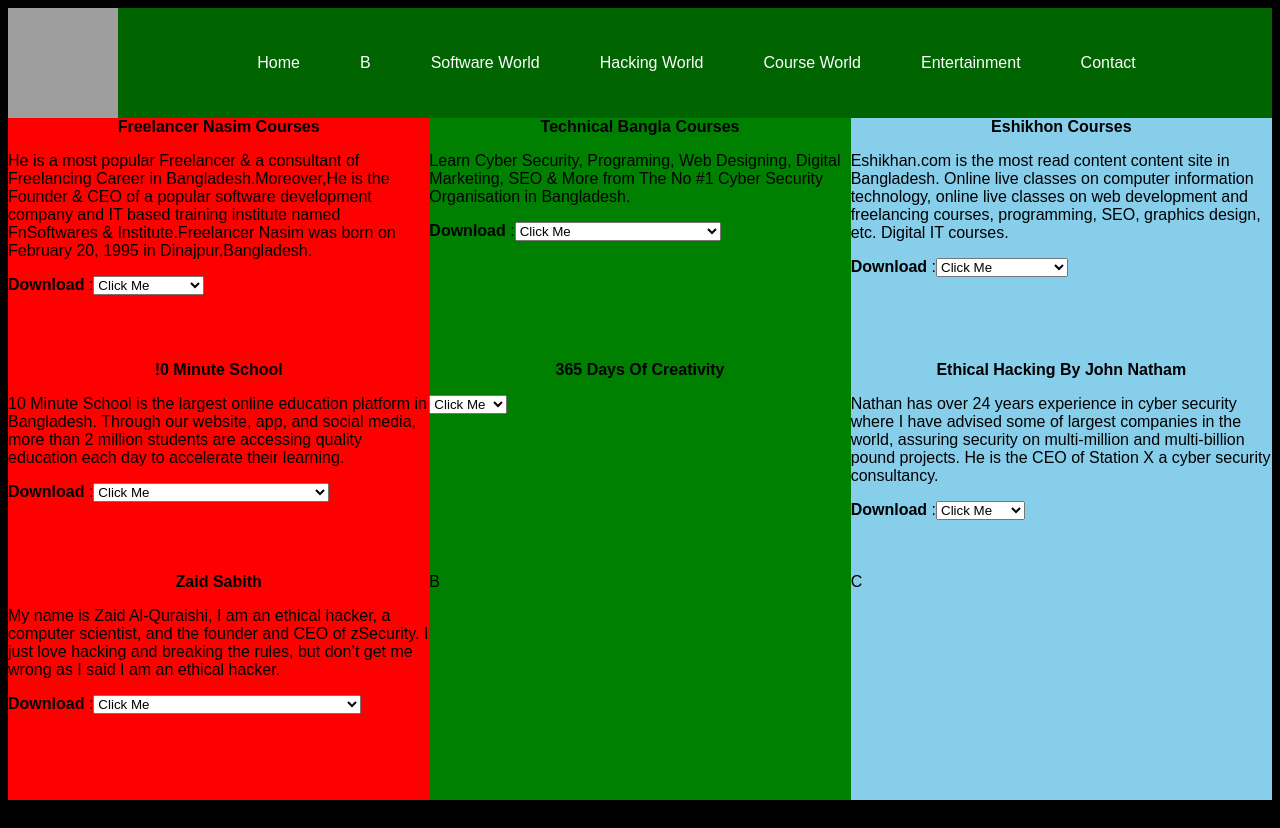
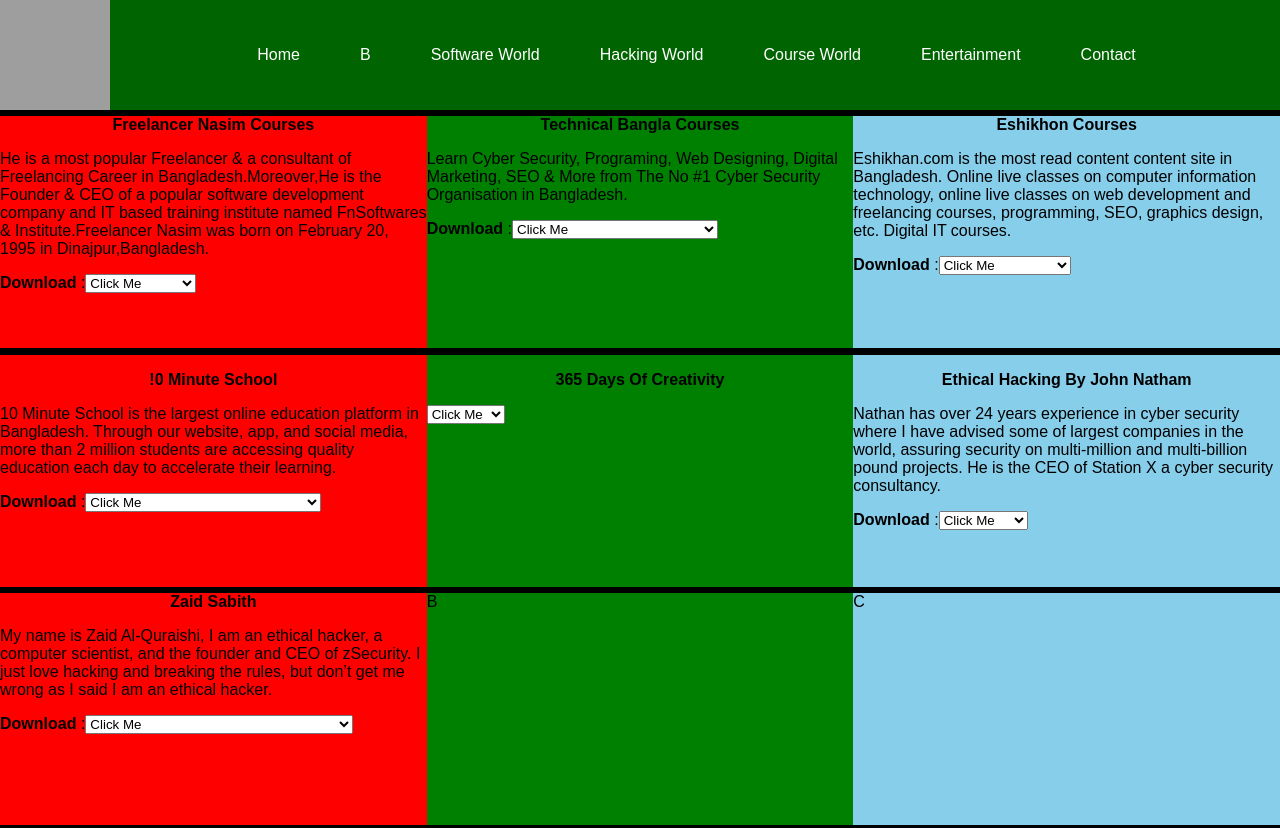
Before and after one commit to T1M3-30M3/Resource-World-V2.0, a plain HTML site: page Courses By Mentor.html in a window 1280 px wide. Shown: the top 828 px of the page. Drawn offline with Linux system fonts and the light colour scheme; grey boxes are pictures that could not be loaded.

Commit message:
Update Courses By Mentor.html

```diff
--- a/Courses By Mentor.html
+++ b/Courses By Mentor.html
@@ -11,6 +11,8 @@
 body
 {
     background-color:black;
+    margin: 0px;
+    padding: 0px;
 }
 
 
@@ -96,41 +98,8 @@ body
         width: 100%;
         height: 29%;
         display: flex;
+        margin-top: 0.5%;
 
-
-
-
-
-
-
-
-<div class="all">
-                <div class="one">
-                    <center>  <b>Zaid Sabith</b> </center>
-                    <p>My name is Zaid Al-Quraishi, I am an ethical hacker, a computer scientist, and the founder and CEO of zSecurity. I just love hacking and breaking the rules, but don’t get me wrong as I said I am an ethical hacker.</p>
-                    <b> Download </b> :<select class="menus" onchange="location = this.value;">
-
-   		 <option value="">Click Me</option>
-<option value="https://mega.nz/folder/MJUgVLyR#5VHw7wYUbnIQ1HOpTn4fmA">Wifi Hacking</option>
-<option value="https://mega.nz/folder/HnRkwb4C#4HvFEreTp-RDJYP1zPK4oQ">Ethical Hacking</option>
-<option value="https://mega.nz/folder/3jIm3J7L#KHV195LhOBwxE_Lt6udDwQ">Android Hacking</option>
-<option value="https://mega.nz/folder/FlBFHCRD#MMteYxNsV8x0kZFufqCb7g">Learn Ethical Hacking </option>
-<option value="https://mega.nz/folder/ZkpUVRDY#2iHTNeQ2an0IDjWIcu_gXA">DarkWeb</option>
-<option value="https://mega.nz/folder/eo1ATA4Y#6ozKoPd6DvN7eYXrmVmixw">Network Hacking</option>
-<option value="https://mega.nz/folder/gg9mVKxC#fTcqZYM_Opxad8r4t1ssBQ">Python And Ethical Hacking</option>
-<option value="https://mega.nz/folder/2h0WiIjK#qGITDz7rSVZkdRBTTgik2w">Learn Social Engneering</option>
-<option value="https://mega.nz/folder/T88QjSrT#RnZ0HR8F_wE0lb8HFMtMrw">Learn Wifi password Pentestion testing</option>
-<option value="https://mega.nz/folder/mnhAUQgR#GMKabAESi1hBvYzN9FbP1A">Website Hacking And Pentetration testing </option>
-                 </select>
-                </div>
-
-                <div class="two">
-                  B
-                </div>
-
-                <div class="three">
-                 C
-                </div>
     }
     .one{
         width: 33.333%;
```
